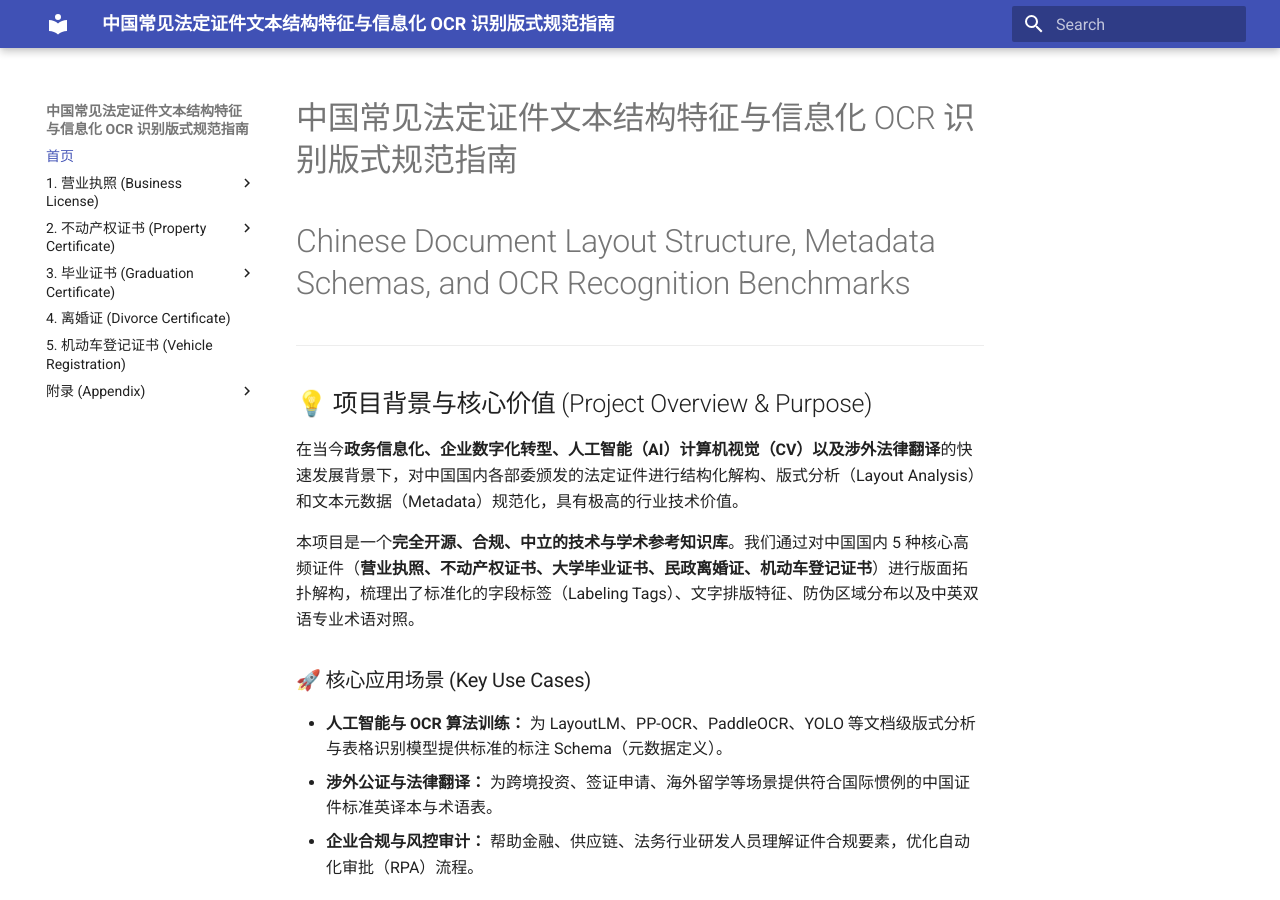
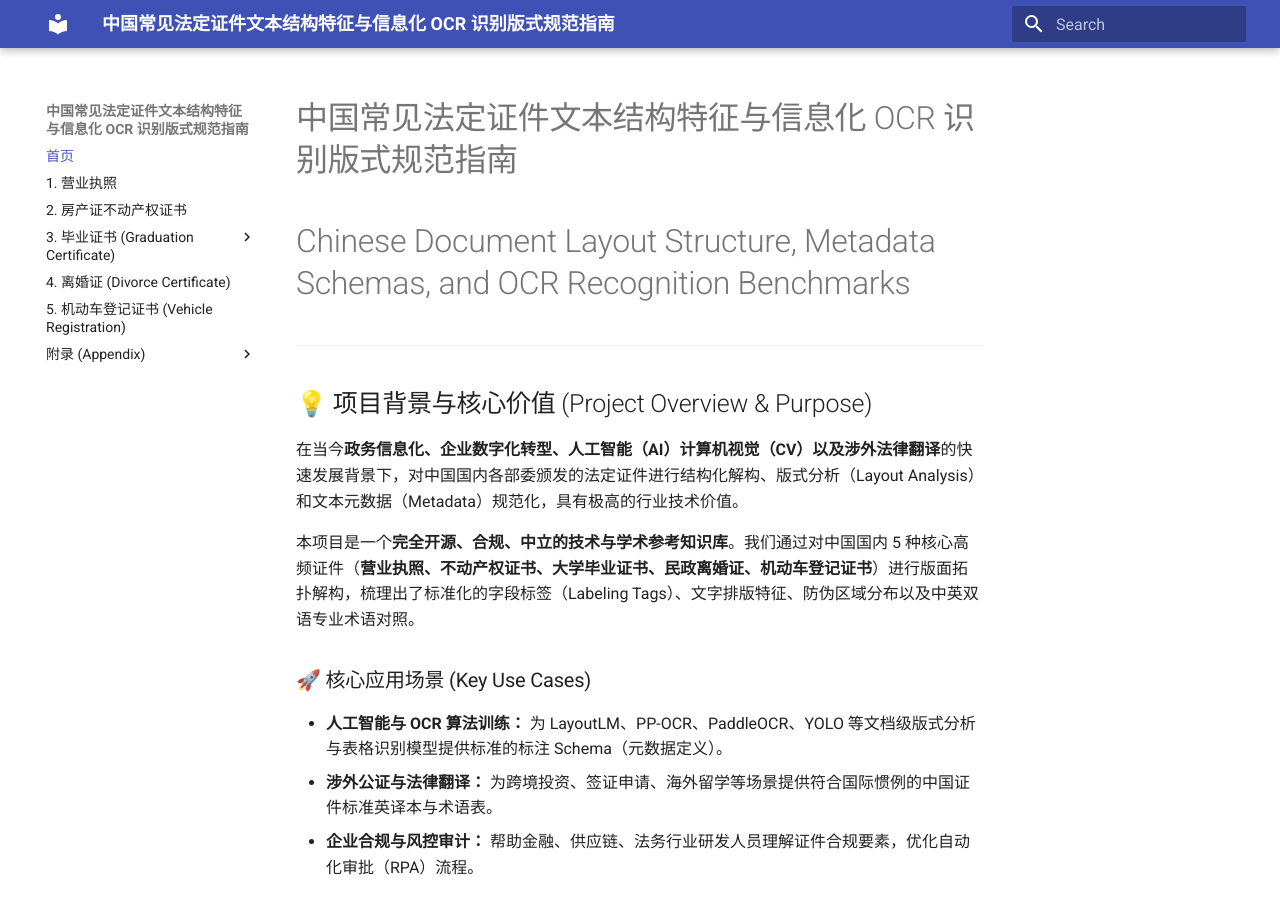
Before and after one commit to kouyac/bdcfzc, an MkDocs documentation site: the page built from docs/index.md, in a window 1280 px wide and 900 px high. Built offline with MkDocs 1.6.1 and Material for MkDocs 9.7.7, drawn with Linux system fonts in a browser that asks for light colours.

Commit message:
Update mkdocs.yml

```diff
--- a/mkdocs.yml
+++ b/mkdocs.yml
@@ -6,10 +6,8 @@ theme:
 
 nav:
   - 首页: index.md
-  - 1. 营业执照 (Business License):
-      - 最新版三证合一执照: business_license/latest.md
-  - 2. 不动产权证书 (Property Certificate):
-      - 房产证不动产权证书 (新版): property_certificate/new_version.md
+  - 1. 营业执照: business_license.md
+  - 2. 房产证不动产权证书: property_certificate.md
   - 3. 毕业证书 (Graduation Certificate):
       - 全日制毕业证: graduation_certificate/bachelor.md
       - 成教、自考毕业证: graduation_certificate/postgraduate_college.md
```
